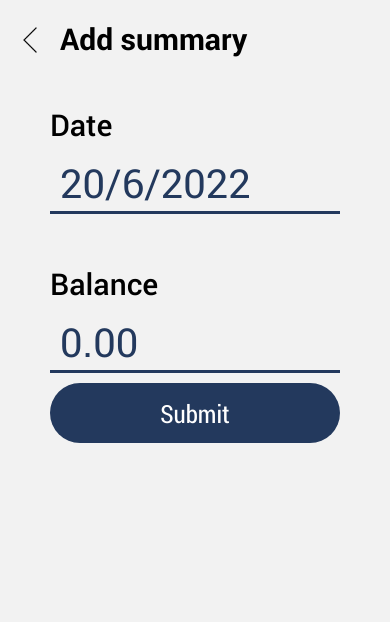
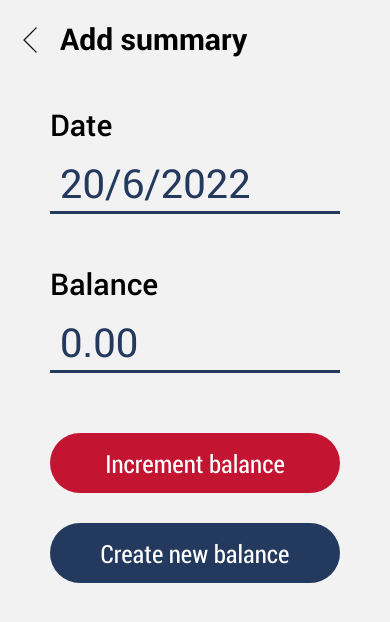
Before and after one commit to Rachel1809/CS426-aurora-midterm-project, a React Native app: screen /Input in a window 390 px wide. Shown: the top 622 px of the page. Built offline with nearby package versions, Linux system fonts and the light colour scheme.

Commit message:
use effect

```diff
--- a/src/components/Card.js
+++ b/src/components/Card.js
@@ -7,6 +7,8 @@ import {
   Dimensions,
   Image,
 } from 'react-native';
+
+import { useIsFocused } from "@react-navigation/native";
 
 const width_screen = Dimensions.get('window').width;
 
@@ -20,16 +22,23 @@ const card_size = {
 export const CardInfo = {
   currency: 'VND',
   balance: '0.00',
-  holder: 'Kim Ngoc Nghien',
+  holder: 'Tom L',
 }
 
-const Card = () => {
+const Card = (val) => {
+  const focus = useIsFocused();
+  const [balance, setBalance] = React.useState(CardInfo.balance)
+  React.useEffect(() => {  // whenever you are in the current screen, it will be true vice versa
+    setBalance(CardInfo.balance)
+  }, [focus]);
+
+
   return (
     <ImageBackground
       source={require('../assets/card_visa_bg.png')}
       style={styles.card}>
       <View style={styles.cardBalance}>
-        <Text style={styles.cardBalanceText}>{CardInfo.currency + ' ' + CardInfo.balance}</Text>
+        <Text style={styles.cardBalanceText}>{CardInfo.currency + ' ' + balance}</Text>
       </View>
       <View style={styles.cardFooter}>
         <View>
--- a/src/screens/HomeScreen.js
+++ b/src/screens/HomeScreen.js
@@ -7,12 +7,6 @@ import RecentActivity from '../components/LastActivity';
 
 
 const HomeScreen = ({ navigation }) => {
-  React.useEffect(() => {
-    const unsubscribe = navigation.addListener('focus', () => {
-      console.log(CardInfo);
-    });
-    return unsubscribe;
-  }, [navigation]);
   return (
     <View style={{flex: 1}}>
       <View style={styles.greet_container}>
@@ -31,7 +25,7 @@ const HomeScreen = ({ navigation }) => {
       </View>
       <ScrollView style={styles.container}>
         <View style={styles.card}>
-          <Card />
+          <Card value={ CardInfo.balance} />
         </View>
         <Text style={styles.title}>Management</Text>
         <ListJar/>
--- a/src/screens/InputScreen.js
+++ b/src/screens/InputScreen.js
@@ -38,17 +38,27 @@ const InputScreen = ({ navigation }) => {
 
     const [number, onChangeNumber] = React.useState(null);
     const loadOldNum = () => {
-        return 0;
+        return parseFloat(CardInfo.balance.replace('.', ''));
     }
 
-    const submit = () => {
+    function increment() {
         if (!date || !number) {
             return;
         }
-
         let sum = loadOldNum() + parseFloat(number);
         CardInfo.balance = sum.toLocaleString();
-        console.log(CardInfo.balance);
+        for (var i in listJars) {
+            listJars[i].value = sum * listJars[i].percent / 100;
+        }
+        navigation.navigate('Home');
+    }
+
+    function create() {
+        if (!date || !number) {
+            return;
+        }
+        let sum = parseFloat(number);
+        CardInfo.balance = sum.toLocaleString();
         for (var i in listJars) {
             listJars[i].value = sum * listJars[i].percent / 100;
         }
@@ -104,9 +114,16 @@ const InputScreen = ({ navigation }) => {
                     keyboardType="numeric"
                     returnKeyType='done'
                 />
-                <TouchableOpacity onPress={submit} style={styles.subBtn}>
+
+                <TouchableOpacity onPress={increment} style={styles.subBtn1}>
                     <Text style={styles.submit}>
-                        Submit
+                        Increment balance
+                    </Text>
+                </TouchableOpacity>
+
+                <TouchableOpacity onPress={create} style={styles.subBtn2}>
+                    <Text style={styles.submit}>
+                        Create new balance
                     </Text>
                 </TouchableOpacity>
             </View>
@@ -146,13 +163,22 @@ const styles = StyleSheet.create({
         marginTop: -6,
         marginBottom: -30,
     },
-    subBtn: {
+    subBtn1: {
+        backgroundColor: "#c31432",
+        height: 60,
+        justifyContent: 'center',
+        alignItems: 'center',
+        margin: 50,
+        marginTop: 10,
+        borderRadius: 50,
+    },
+    subBtn2: {
         backgroundColor: "#23395d",
         height: 60,
         justifyContent: 'center',
         alignItems: 'center',
         margin: 50,
-        marginTop: -40,
+        marginTop: -20,
         borderRadius: 50,
     },
     submit: {
```
